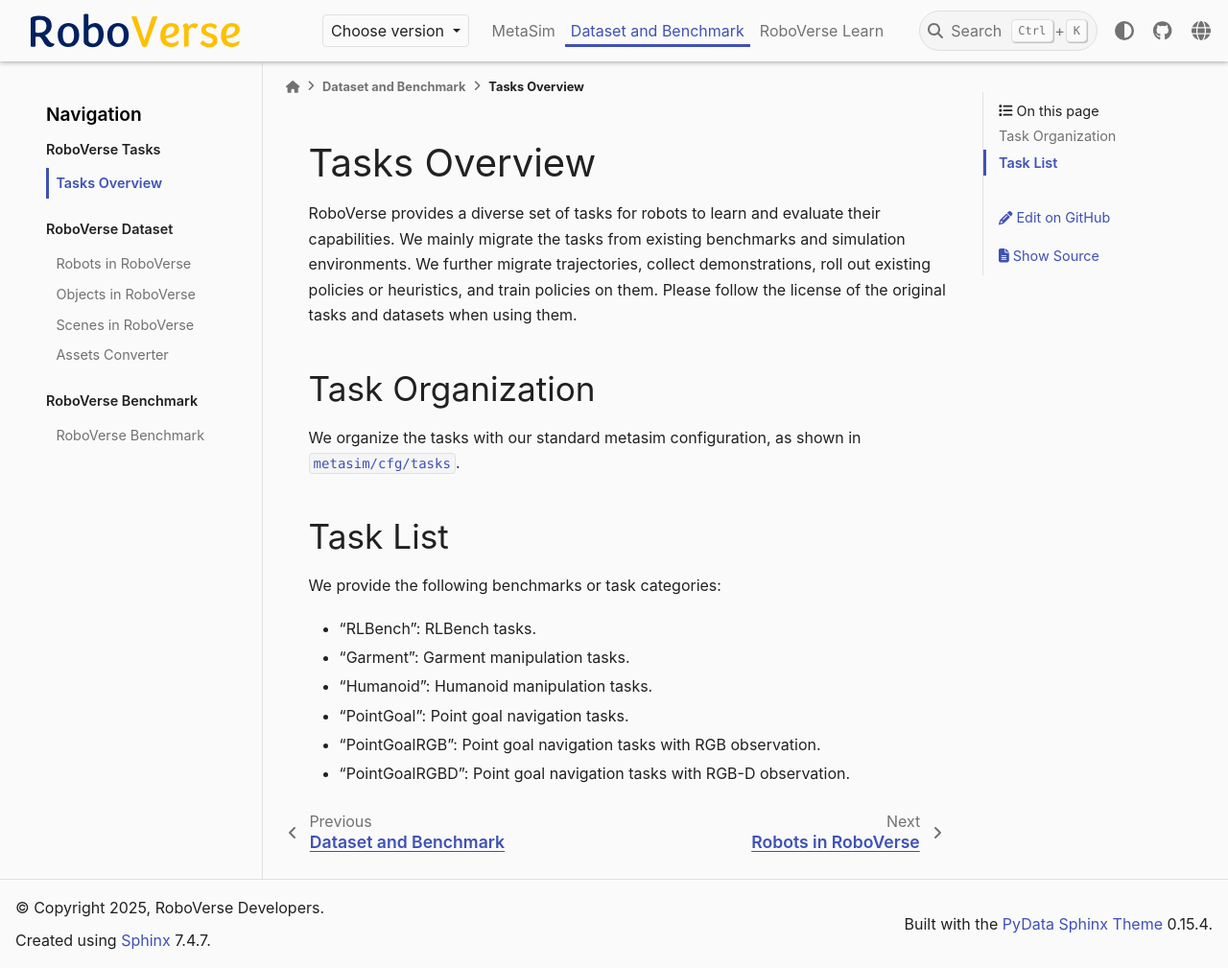
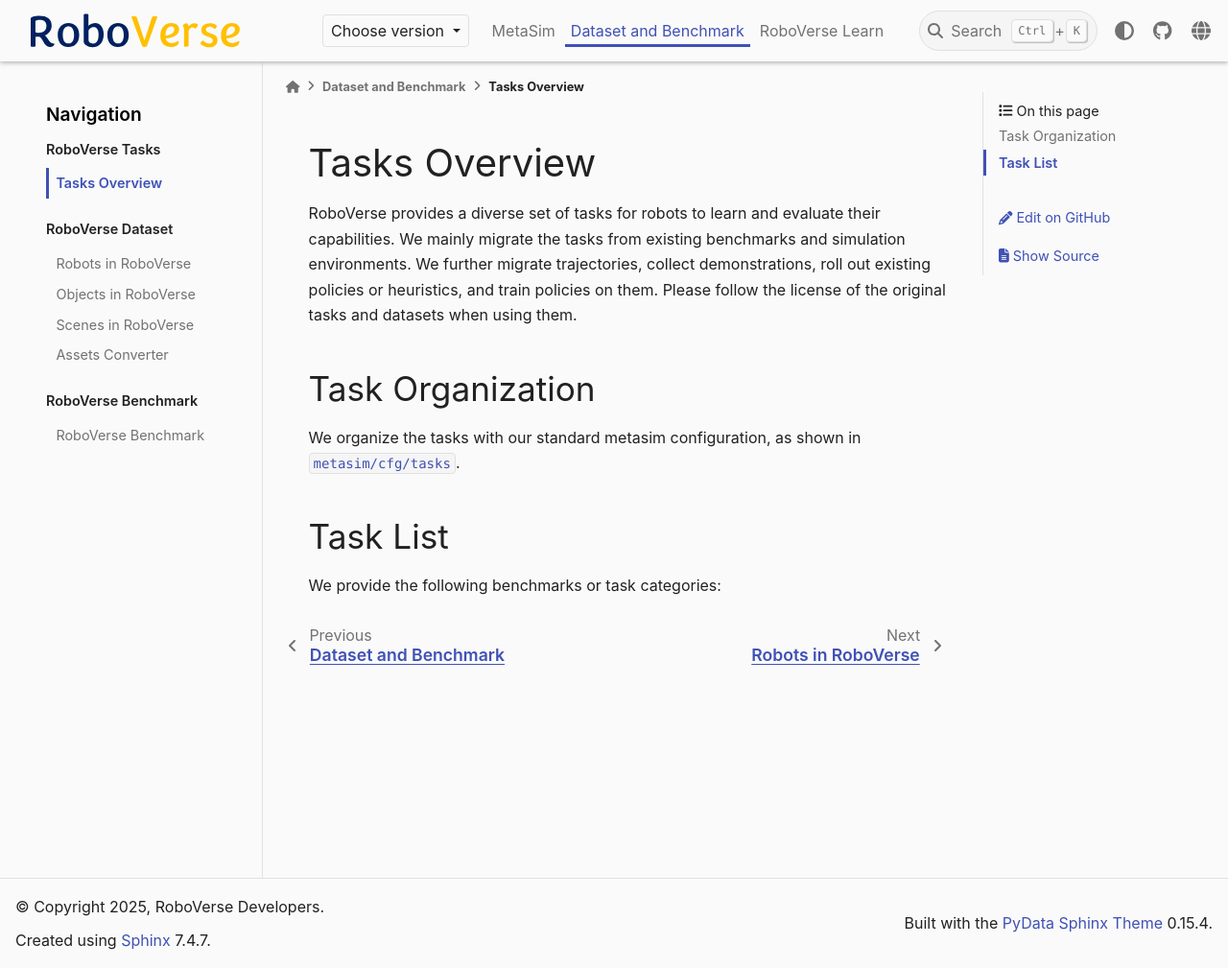
Before and after one commit to zxx3312/RoboVerse, a Sphinx documentation site: the page built from docs/source/dataset_benchmark/tasks/overview.md, in a window 1280 px wide and 1009 px high. Shown: the whole window at 96% size. Built offline with Sphinx 7.4.7 and the PyData theme 0.15.4, drawn with Linux system fonts in a browser that asks for light colours; pages that are not in the unit, such as notebooks, are missing from menus.

Commit message:
Update overview.md

```diff
--- a/docs/source/dataset_benchmark/tasks/overview.md
+++ b/docs/source/dataset_benchmark/tasks/overview.md
@@ -9,10 +9,3 @@
 ## Task List
 
 We provide the following benchmarks or task categories:
-
-- "RLBench": RLBench tasks.
-- "Garment": Garment manipulation tasks.
-- "Humanoid": Humanoid manipulation tasks.
-- "PointGoal": Point goal navigation tasks.
-- "PointGoalRGB": Point goal navigation tasks with RGB observation.
-- "PointGoalRGBD": Point goal navigation tasks with RGB-D observation.
```
